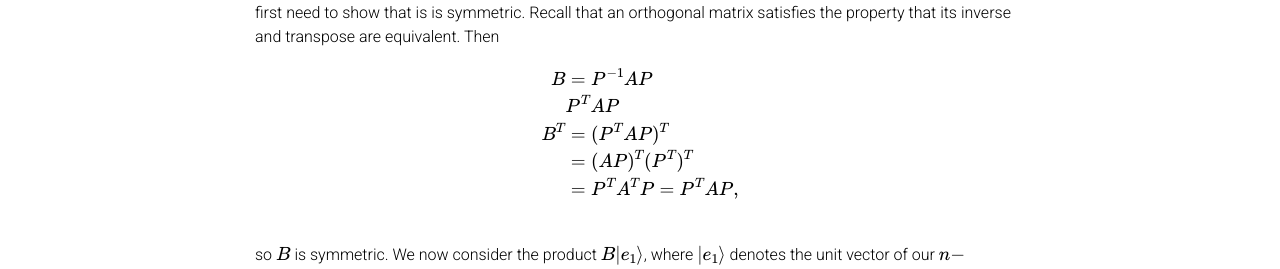
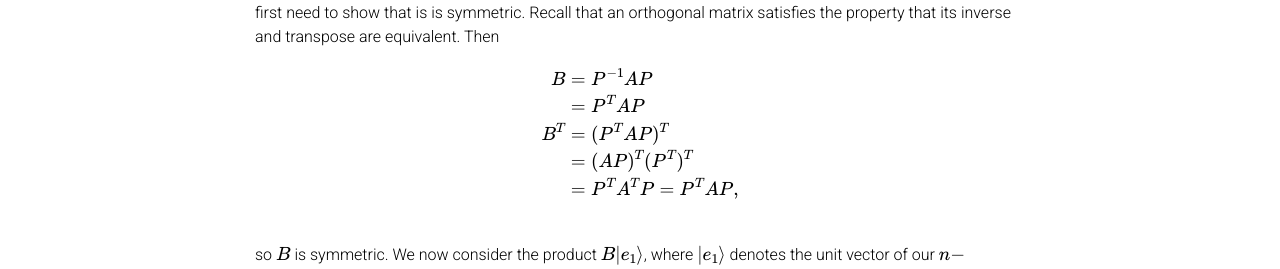
Before and after one commit to Quadcryo/quadcryo, a Jekyll site: the page built from _projects/spectral decomposition (quantum mechanics research project).md, in a window 1280 px wide and 900 px high, scrolled down 1260 px. Shown: the part 192-461 px from the top of the window. Built offline with Jekyll 4.4.1, drawn with Linux system fonts in a browser that asks for light colours; comment, search, counter and statistics services are not loaded; a style sheet for code colours, icons or effects is not loaded.

Commit message:
small fix

```diff
--- a/_projects/spectral decomposition (quantum mechanics research project).md
+++ b/_projects/spectral decomposition (quantum mechanics research project).md
@@ -70,7 +70,7 @@ $$
 \begin{align*}
 B &
 = P^{-1}AP \\ &
-P^{T}AP \\
+= P^{T}AP \\
 B^{T} &
 = (P^{T}AP)^T \\ &
 = (AP)^{T}(P^{T})^{T} \\ &
```
